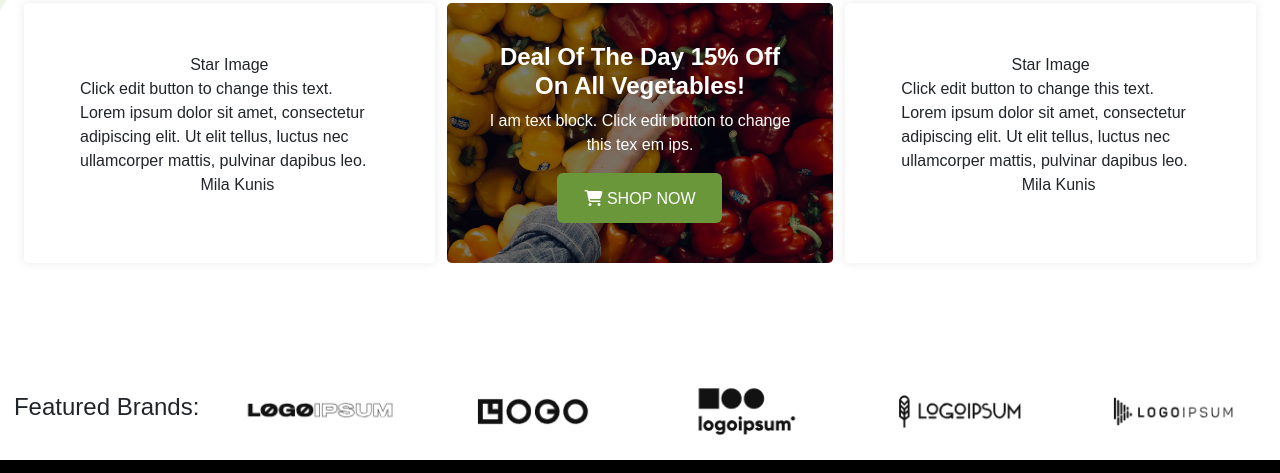
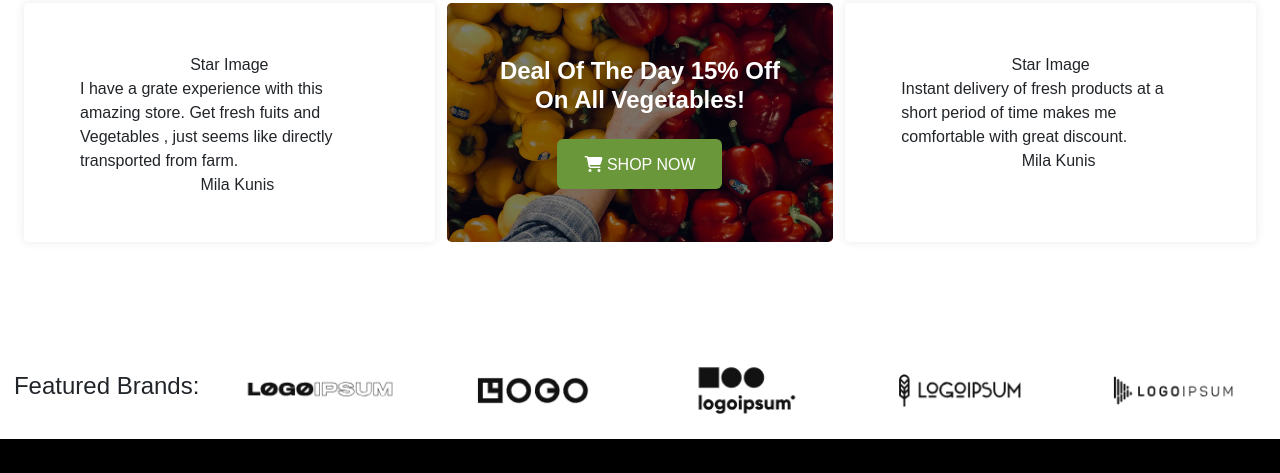
Before and after one commit to harshgupta448/OrganicProject, a plain HTML site: page index.html in a window 1280 px wide. Shown: the part 3106-3579 px from the top of the page. Drawn offline with nearby package versions, Linux system fonts and the light colour scheme.

Commit message:
Update index.html

```diff
--- a/index.html
+++ b/index.html
@@ -364,8 +364,7 @@
               <p class="text-center">Star Image</p>
             </div>
             <div class="col-eight-para">
-              <p>Click edit button to change this text. Lorem ipsum dolor sit amet, consectetur adipiscing elit. Ut elit
-                tellus, luctus nec ullamcorper mattis, pulvinar dapibus leo.</p>
+              <p>I have a grate experience with this amazing store. Get fresh fuits and Vegetables , just seems like directly transported from farm.</p>
             </div>
             <div class="col-eight-bottom d-flex align-items-center justify-content-center gap-3">
               <img src="./assets/women-img.png" alt="">
@@ -377,7 +376,7 @@
           <div class="eight-col-two b-radius">
             <div class="overlay b-radius">
               <h4 class="text-center fw-bolder">Deal Of The Day 15% Off On All Vegetables!</h4>
-              <p class="text-center">I am text block. Click edit button to change this tex em ips.</p>
+              <p class="text-center"></p>
               <button class="shop-now-btn mt-3">
                 <i class="fa-solid fa-cart-shopping"></i> SHOP NOW
               </button>
@@ -390,8 +389,7 @@
               <p class="text-center">Star Image</p>
             </div>
             <div class="col-eight-para">
-              <p>Click edit button to change this text. Lorem ipsum dolor sit amet, consectetur adipiscing elit. Ut elit
-                tellus, luctus nec ullamcorper mattis, pulvinar dapibus leo.</p>
+              <p>Instant delivery of fresh products at a short period of time makes me comfortable with great discount. </p>
             </div>
             <div class="col-eight-bottom d-flex align-items-center justify-content-center gap-3">
               <img src="./assets/women-img.png" alt="">
```
